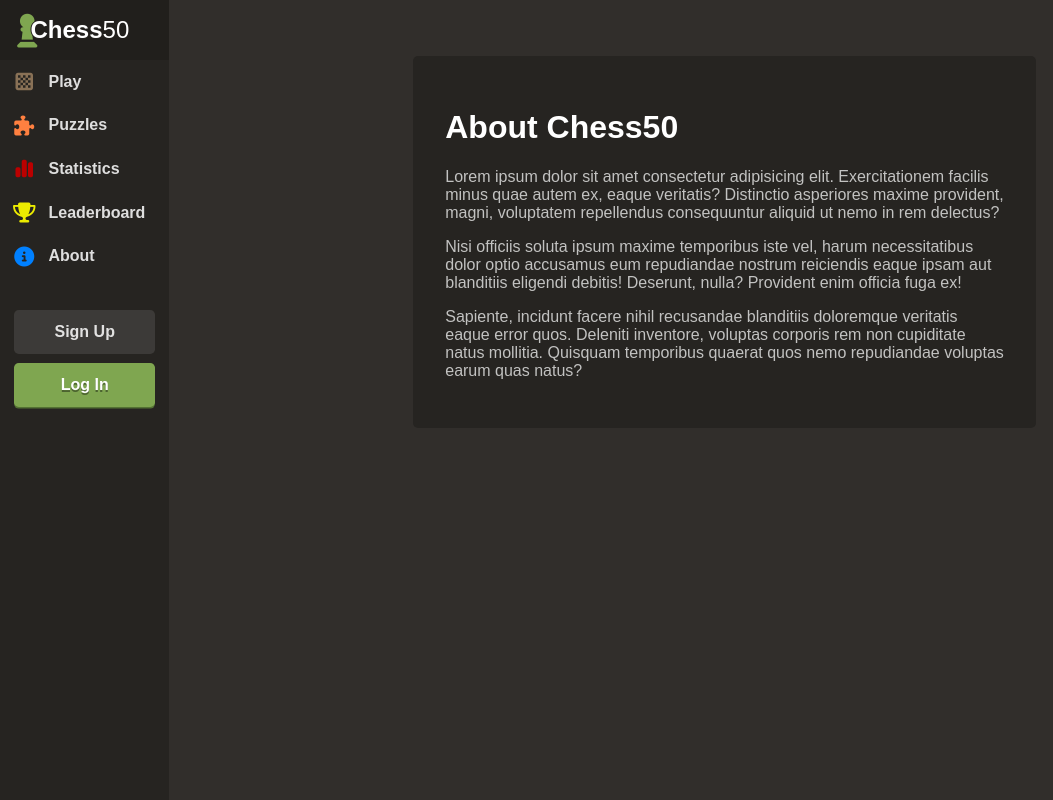
After one commit to kevingarciamartin/CS50-Final-Project, a Flask app: page /about in a window 1280 px wide. The commit adds this page. Shown: the whole page, without its empty margins (0-1053 px from the left). Run offline with Flask 2, Linux system fonts and the light colour scheme; some libraries are stand-ins or nearby versions.

Commit message:
Implementing an About section

```diff
--- a/app.py
+++ b/app.py
@@ -170,3 +170,9 @@ def leaderboards():
             topfive[category] = leaderboards[category][0:5]
 
         return render_template("leaderboard.html", leaderboards=topfive, categories=categories)
+
+@app.route("/about", methods=["GET"])
+def about():
+    """Show about"""
+
+    return render_template("about.html")
--- a/static/css/styles.css
+++ b/static/css/styles.css
@@ -1,6 +1,7 @@
 :root {
     --primaryTextColor: white;
-    --secondaryTextColor: hsla(0,0%,100%,.85);
+    --secondaryTextColor: hsla(0, 0%, 100%, 0.85);
+    --thirdTextColor: #c2c2c1;
     --textShadowColor: rgba(0,0,0,.4);
 
     --primaryBackgroundColor: hsl(30, 7%, 18%);
@@ -38,9 +39,11 @@ body {
     width: 100%;
 }
 
+
 /* **** */
 /* Menu */
 /* **** */
+
 .mobile-nav,
 .mobile-menu {
     display: none;
@@ -56,8 +59,9 @@ body {
         display: flex;
         flex-direction: column;
         justify-content: start;
-        min-height: 100vh;
-        min-height: 100dvh;
+        height: 100vh;
+        height: 100dvh;
+        max-width: fit-content;
         background-color: var(--menuBackgroundColor);
         position: sticky;
         position: -webkit-sticky;
@@ -314,16 +318,21 @@ body {
     }
 }
 
+
 /* ***** */
 /* Error */
 /* ***** */
+
 .error-message {
     color: var(--primaryTextColor);
+    font-size: 2rem;
 }
+
 
 /* ******** */
 /* Register */
 /* ******** */
+
 .form-container {
     display: grid;
     place-items: center;
@@ -473,9 +482,11 @@ body {
     color: var(--linkColor);
 }
 
+
 /* ************ */
 /* Leaderboards */
 /* ************ */
+
 .leaderboard-wrapper {
     display: grid;
     justify-items: center;
@@ -579,3 +590,42 @@ body {
         gap: unset;
     }
 }
+
+
+/* ***** */
+/* About */
+/* ***** */
+
+.about-card {
+    justify-self: center;
+    background: var(--menuBackgroundColor);
+    width: min(60%, 70ch);
+    height: fit-content;
+    margin: 1rem;
+    padding: 2rem;
+    border-radius: 5px;
+    transform: translateY(clamp(1rem, 5vh, 20rem));
+}
+
+.about-header {
+    color: var(--primaryTextColor);
+}
+
+.about-card p {
+    color: var(--thirdTextColor);
+}
+
+@media (max-width: 960px) {
+    .about-card {
+        width: fit-content;
+        margin-top: 2rem;
+    }
+}
+
+@media (max-width: 770px) {
+    .about-card {
+        font-size: clamp(0.8rem, 2vw + 0.1rem, 1rem);
+        padding: 1em;
+        margin: 0.5em;
+    }
+}
--- /dev/null
+++ b/templates/about.html
@@ -0,0 +1,16 @@
+{% extends "layout.html" %}
+
+{% block title %}
+    About
+{% endblock %}
+
+{% block main %}
+    <div class="about-card">
+        <h1 class="about-header">
+            About Chess50
+        </h1>
+        <p>Lorem ipsum dolor sit amet consectetur adipisicing elit. Exercitationem facilis minus quae autem ex, eaque veritatis? Distinctio asperiores maxime provident, magni, voluptatem repellendus consequuntur aliquid ut nemo in rem delectus?</p>
+        <p>Nisi officiis soluta ipsum maxime temporibus iste vel, harum necessitatibus dolor optio accusamus eum repudiandae nostrum reiciendis eaque ipsam aut blanditiis eligendi debitis! Deserunt, nulla? Provident enim officia fuga ex!</p>
+        <p>Sapiente, incidunt facere nihil recusandae blanditiis doloremque veritatis eaque error quos. Deleniti inventore, voluptas corporis rem non cupiditate natus mollitia. Quisquam temporibus quaerat quos nemo repudiandae voluptas earum quas natus?</p>
+    </div>
+{% endblock %}
--- a/templates/layout.html
+++ b/templates/layout.html
@@ -21,10 +21,12 @@
                     <i class="menu-icon fa-solid fa-chart-simple fa-lg" style="color: #bb0000;"></i>Statistics</a>
                 <a href="/leaderboard" class="menu-item">
                     <i class="menu-icon fa-solid fa-trophy fa-lg" style="color: #ecec00;"></i>Leaderboard</a>
-                <a href="/" class="menu-item">
-                    <i class="menu-icon fa-solid fa-graduation-cap fa-lg" style="color: #006bd7;"></i>Learn</a>
-                <a href="/" class="menu-item">
-                    <i class="menu-icon fa-solid fa-user fa-lg" style="color: #d6d6d6;"></i>Profile</a>
+                <a href="/about" class="menu-item">
+                    <i class="menu-icon fa-solid fa-circle-info fa-lg" style="color: #0080ff;"></i>About</a>
+                {% if session["user_id"] %}
+                    <a href="/" class="menu-item">
+                        <i class="menu-icon fa-solid fa-user fa-lg" style="color: #d6d6d6;"></i>Profile</a>
+                {% endif %}
                 <div class="menu-btn-container">
                     {% if session["user_id"] %}
                         <a href="/logout" class="menu-btn logout-btn signup-btn">Log Out</a>
@@ -56,8 +58,10 @@
                     <li><a href="/" class="mobile-menu-item"><i class="menu-icon fa-solid fa-puzzle-piece fa-lg" style="color: #ff8040;"></i>Puzzles</a></li>
                     <li><a href="/statistics" class="mobile-menu-item"><i class="menu-icon fa-solid fa-chart-simple fa-lg" style="color: #bb0000;"></i>Statistics</a></li>
                     <li><a href="/leaderboard" class="mobile-menu-item"><i class="menu-icon fa-solid fa-trophy fa-lg" style="color: #ecec00;"></i>Leaderboard</a></li>
-                    <li><a href="/" class="mobile-menu-item"><i class="menu-icon fa-solid fa-graduation-cap fa-lg" style="color: #006bd7;"></i>Learn</a></li>
-                    <li><a href="/" class="mobile-menu-item"><i class="menu-icon fa-solid fa-user fa-lg" style="color: #d6d6d6;"></i>Profile</a></li>
+                    <li><a href="/about" class="menu-item"><i class="menu-icon fa-solid fa-circle-info fa-lg" style="color: #0080ff;"></i>About</a></li>
+                    {% if session["user_id"] %}
+                        <li><a href="/" class="menu-item"><i class="menu-icon fa-solid fa-user fa-lg" style="color: #d6d6d6;"></i>Profile</a></li>
+                    {% endif %}
                 </ul>
                 <div class="mobile-menu-btn-container">
                     {% if session["user_id"] %}
```
